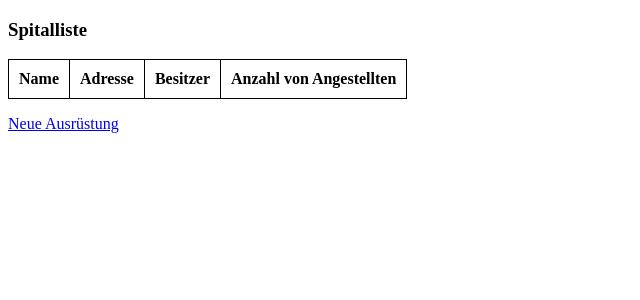
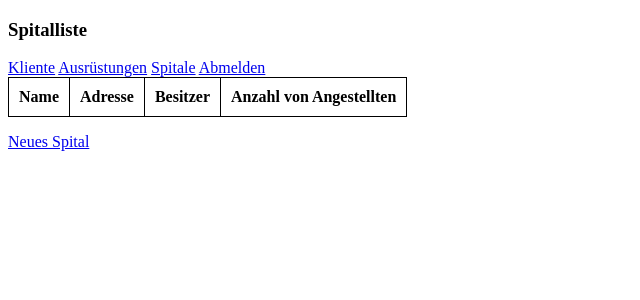
Before and after one commit to AndrasTarlos/Hospital, a web app: page /hospital.html in a window 1280 px wide. Shown: the top 300 px of the page, without its empty margins (0-640 px from the left). Run offline with its HTML, style and script files only (its server is not run), Linux system fonts and the light colour scheme; data that the repository does not hold is empty.

Commit message:
Made much progress in view-controller

```diff
--- a/src/main/java/ch/bzz/hospital/service/Config.java
+++ b/src/main/java/ch/bzz/hospital/service/Config.java
@@ -34,12 +34,12 @@ public class Config extends Application {
     @Override
     public Set<Class<?>> getClasses() {
         HashSet<Class<?>> providers = new HashSet();
+        providers.add(UserService.class);
         providers.add(ClientService.class);
         providers.add(EquipmentService.class);
         providers.add(HospitalService.class);
         providers.add(TestService.class);
         providers.add(MyExceptionMapper.class);
-        providers.add(UserService.class);
         return providers;
     }
 
--- a/src/main/java/ch/bzz/hospital/service/UserService.java
+++ b/src/main/java/ch/bzz/hospital/service/UserService.java
@@ -3,6 +3,7 @@ package ch.bzz.hospital.service;
 import ch.bzz.hospital.data.UserData;
 import ch.bzz.hospital.model.User;
 
+import javax.validation.constraints.NotNull;
 import javax.ws.rs.*;
 import javax.ws.rs.core.MediaType;
 import javax.ws.rs.core.NewCookie;
@@ -14,7 +15,9 @@ public class UserService {
     @Path("login")
     @Produces(MediaType.TEXT_PLAIN)
     public Response login(
+            @NotNull
             @FormParam("username") String username,
+            @NotNull
             @FormParam("password") String password
             )
     {
--- a/src/main/webapp/clientedit.html
+++ b/src/main/webapp/clientedit.html
@@ -7,12 +7,18 @@
     <meta name="project" content="Hospital"/>
     <meta name="description" content="client form edit"/>
     <title>Klient bearbeiten</title>
+    <script src="./js/jquery-3.6.0.min.js"></script>
     <script src="./js/clientedit.js"></script>
     <script src="./js/util.js"></script>
+    <script src="js/login.js"></script>
 </head>
 <body>
 <h3>Klient bearbeiten</h3>
 <nav id="nav">
+    <span><a href="./client.html">Kliente</a></span>
+    <span><a href="./equipment.html">Ausrüstungen</a></span>
+    <span><a href="./hospital.html">Spitale</a></span>
+    <span id="logOnOff"><a href="./index.html">Abmelden</a></a></span>
     <span id="message" style="color: red;"></span>
 </nav>
 <form id="clienteditForm" name="clientedit">
--- a/src/main/webapp/equipmentedit.html
+++ b/src/main/webapp/equipmentedit.html
@@ -7,12 +7,17 @@
     <meta name="project" content="Hospital"/>
     <meta name="description" content="equipment form edit"/>
     <title>Ausrüstung bearbeiten</title>
+    <script src="./js/jquery-3.6.0.min.js"></script>
     <script src="./js/equipmentedit.js"></script>
     <script src="./js/util.js"></script>
 </head>
 <body>
 <h3>Ausrüstung bearbeiten</h3>
 <nav id="nav">
+    <span><a href="./client.html">Kliente</a></span>
+    <span><a href="./equipment.html">Ausrüstungen</a></span>
+    <span><a href="./hospital.html">Spitale</a></span>
+    <span id="logOnOff"><a href="./index.html">Abmelden</a></a></span>
     <span id="message" style="color: red;"></span>
 </nav>
 <form id="eqiupmenteditForm" name="equipmentedit">
--- a/src/main/webapp/hospital.html
+++ b/src/main/webapp/hospital.html
@@ -7,7 +7,9 @@
     <meta name="project" content="Hospital"/>
     <meta name="description" content="Lists all hospitals"/>
     <title>Spitalliste</title>
+    <script src="./js/jquery-3.6.0.min.js"></script>
     <script src="./js/hospital.js"></script>
+    <script src="js/login.js"></script>
     <style>
         table,
         th,
@@ -20,9 +22,13 @@
 </head>
 <body>
 <h3>Spitalliste</h3>
-<div id="nav">
+<nav id="nav">
+    <span><a href="./client.html">Kliente</a></span>
+    <span><a href="./equipment.html">Ausrüstungen</a></span>
+    <span><a href="./hospital.html">Spitale</a></span>
+    <span id="logOnOff"><a href="./index.html">Abmelden</a></a></span>
     <span id="message" style="color: red;"></span>
-</div>
+</nav>
 <form id="hospitalForm">
     <table id="hospitals">
         <thead>
@@ -38,7 +44,7 @@
         </tbody>
     </table>
     <p>
-        <a href="./hospitaledit.html">Neue Ausrüstung</a>
+        <a href="./hospitaledit.html">Neues Spital</a>
     </p>
 </form>
 </body>
--- a/src/main/webapp/hospitaledit.html
+++ b/src/main/webapp/hospitaledit.html
@@ -7,12 +7,17 @@
     <meta name="project" content="Hospital"/>
     <meta name="description" content="hospital form edit"/>
     <title>Spital bearbeiten</title>
+    <script src="./js/jquery-3.6.0.min.js"></script>
     <script src="./js/hospitaledit.js"></script>
     <script src="./js/util.js"></script>
 </head>
 <body>
 <h3>Spital bearbeiten</h3>
 <nav id="nav">
+    <span><a href="./client.html">Kliente</a></span>
+    <span><a href="./equipment.html">Ausrüstungen</a></span>
+    <span><a href="./hospital.html">Spitale</a></span>
+    <span id="logOnOff"><a href="./index.html">Abmelden</a></a></span>
     <span id="message" style="color: red;"></span>
 </nav>
 <form id="clienteditForm" name="clientedit">
--- a/src/main/webapp/js/login.js
+++ b/src/main/webapp/js/login.js
@@ -1,5 +1,5 @@
 /**
- * view-controller for login.html
+ * view-controller for index.html
  *
  * @author Andras Tarlos
  */
@@ -9,20 +9,20 @@
  */
 $(document).ready(function () {
     /**
-     * listener for submitting the ofrm sends the login data to the web service
+     * listener for submitting the from sends the login data to the web service
      */
     $("#loginForm").submit(sendLogin);
     /**
      * listener for button [Abmelden]
      */
-    $("#logoff").click(sendLogoff)
+    $("#logout").click(sendLogOut)
 });
 
 function sendLogin(form) {
     form.preventDefault();
     $
         .ajax( {
-            urL: "./resource/user/login",
+            url: "./resource/user/login",
             dataType: "text",
             type: "POST",
             data: $("#loginForm").serialize()
@@ -41,18 +41,18 @@ function sendLogin(form) {
 }
 
 /**
- * sends the logoff-request
+ * sends the logout-request
  */
-function sendLogoff(form) {
+function sendLogOut(form) {
     form.preventDefault();
     $
         .ajax( {
-            urL: "./resource/user/logout",
+            url: "./resource/user/logout",
             dataType: "text",
             type: "DELETE"
         })
         .done(function () {
-            window.location.href = "./login.html"
+            window.location.href = "../index.html"
         })
         .fail(function (xhr, status, errorThrown) {
 
```
Also changed, not shown: src/main/webapp/client.html (+9 -3 lines), src/main/webapp/equipment.html (+8 -2 lines), src/main/webapp/index.html (+28 -3 lines), src/main/webapp/login.html (deleted, +0 -41 lines).
